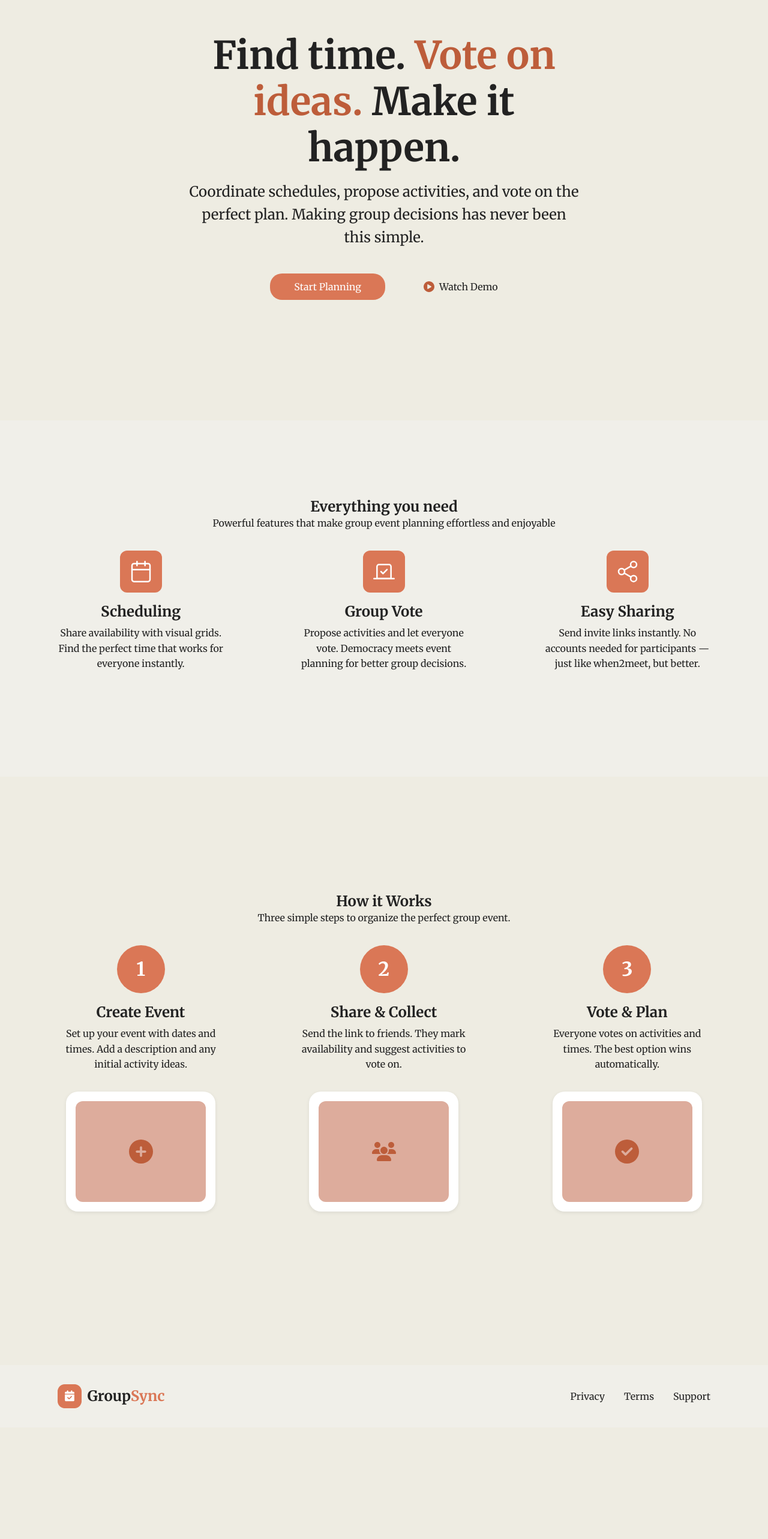
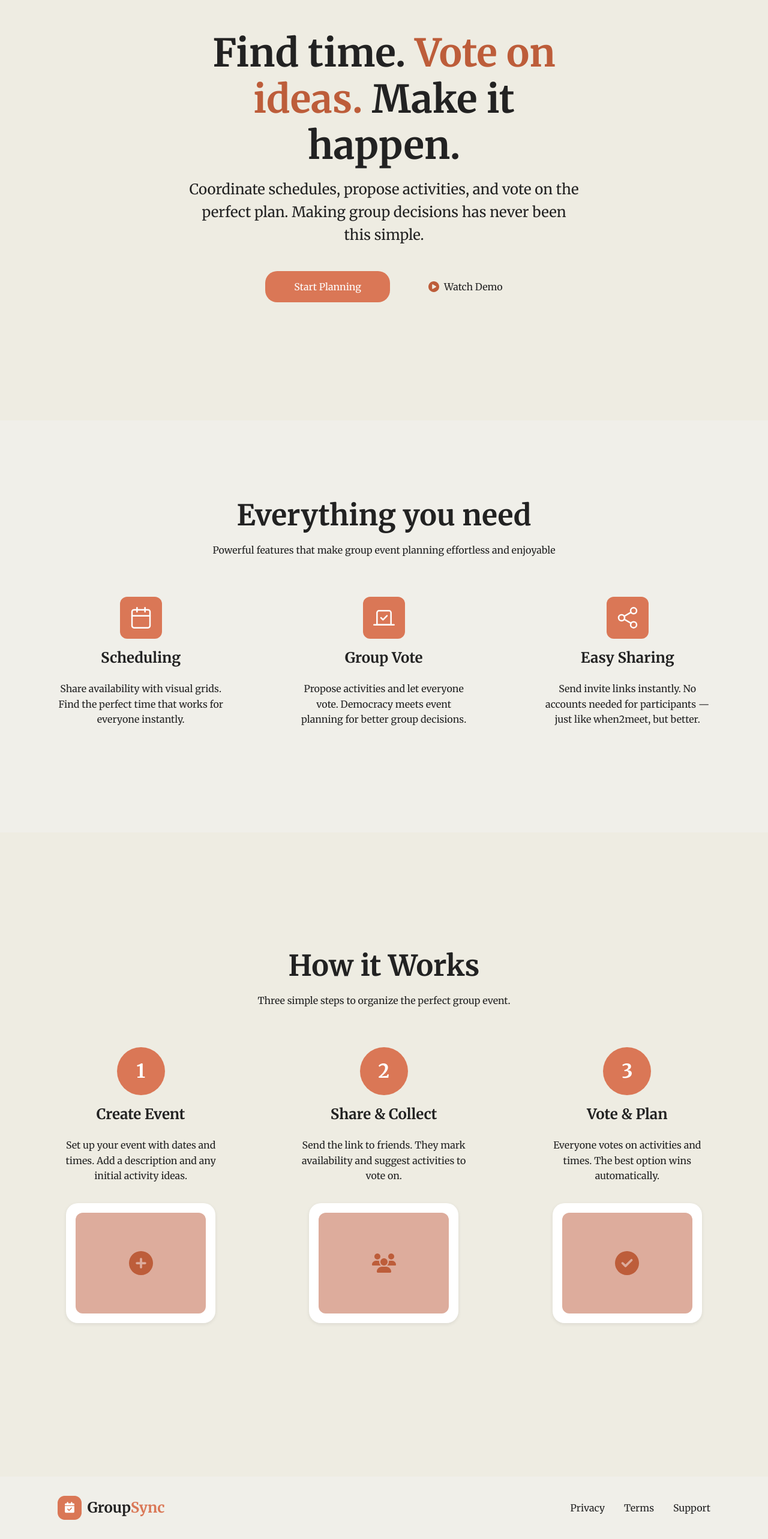
Before and after one commit to angietea101/groupsync, a React (Vite) app: page / in a window 1280 px wide. Shown: the part 163-2729 px from the top of the page at 60% size. Before the commit the page ends 2543 px from the top, so only its background shows below. Built offline with nearby package versions, Linux system fonts and the light colour scheme; no server answers.

Commit message:
FIX: Various bug fixes, too many to list

```diff
--- a/src/components/DateRangePicker.css
+++ b/src/components/DateRangePicker.css
@@ -6,7 +6,6 @@
 }
 
 .calendar-container {
-  font-family: Arial, sans-serif;
   width: 300px;
   padding: 16px;
   border-radius: 8px;
--- a/src/components/Footer.jsx
+++ b/src/components/Footer.jsx
@@ -19,9 +19,9 @@ export default function Footer() {
       </Link>
 
       <div className="footer-right">
-        <Link to="/privacy">Privacy</Link>
-        <Link to="/terms">Terms</Link>
-        <Link to="/support">Support</Link>
+        <span>Privacy</span>
+        <span>Terms</span>
+        <span>Support</span>
       </div>
     </footer>
   );
--- a/src/components/GroupAvailabilityView.css
+++ b/src/components/GroupAvailabilityView.css
@@ -37,7 +37,7 @@
 .slot-count {
   font-size: 0.7rem;
   font-weight: 600;
-  color: rgba(0, 0, 0, 0.7);
+  color: #fff;
   pointer-events: none;
 }
 
--- a/src/index.css
+++ b/src/index.css
@@ -72,6 +72,7 @@ h1 {
 
 h2 {
   font-weight: 700;
+  font-size: 48px;
 }
 
 h3 {
--- a/src/pages/Home.css
+++ b/src/pages/Home.css
@@ -244,7 +244,7 @@
 }
 
 .hero-buttons button {
-  padding: 0.75rem 2.5rem;
+  padding: 1rem 3rem;
   background-color: var(--color-primary);
   color: var(--color-white);
   border: none;
@@ -252,6 +252,7 @@
   text-align: center;
   cursor: pointer;
   transition: background-color 0.2s ease;
+  font-weight: 500;
 }
 
 .hero-buttons button:hover {
@@ -314,6 +315,7 @@
   align-items: center;
   text-align: center;
   padding: var(--space-lg);
+  margin-top: 2rem;
 }
 
 .feature-icon-container {
@@ -335,6 +337,14 @@
   font-size: var(--font-lg);
   font-weight: 600;
   margin-bottom: var(--space-sm);
+}
+
+.features p {
+  margin-top: 1rem;
+}
+
+.works p {
+  margin-top: 1rem;
 }
 
 .feature-item p {
--- a/src/pages/Home.jsx
+++ b/src/pages/Home.jsx
@@ -77,7 +77,7 @@ export default function Home() {
       </section>
 
       {/* FEATURES SECTION */}
-      <section className="features">
+      <section id="features" className="features">
         <h2 className="reveal animate-fade-in-up">Everything you need</h2>
         <p className="reveal animate-fade-in-up animation-delay-100">
           Powerful features that make group event planning effortless and enjoyable
@@ -120,7 +120,7 @@ export default function Home() {
       </section>
 
       {/* HOW IT WORKS SECTION */}
-      <section className="works">
+      <section id="how-it-works" className="works">
         <h2 className="reveal animate-fade-in-up">How it Works</h2>
         <p className="reveal animate-fade-in-up animation-delay-200">
           Three simple steps to organize the perfect group event.
--- a/src/pages/PlanEvent.css
+++ b/src/pages/PlanEvent.css
@@ -5,7 +5,6 @@
 /* --- PAGE BASE --- */
 .createevent-page {
   margin: var(--space-lg) var(--space-xxxxl);
-  font-family: sans-serif;
   background: var(--color-bg);
   color: var(--color-text);
 }
--- a/src/pages/PlanEvent.jsx
+++ b/src/pages/PlanEvent.jsx
@@ -488,7 +488,7 @@ export default function PlanEvent() {
         </div>
 
         <div className="footer-responded">
-          RESPONDED:
+          Responded:
           {invited.map((name, i) => (
             <span key={i}>{name}</span>
           ))}
```
